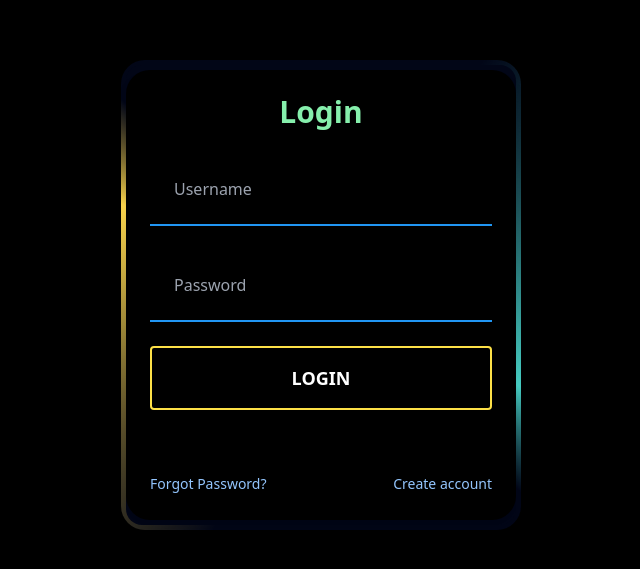
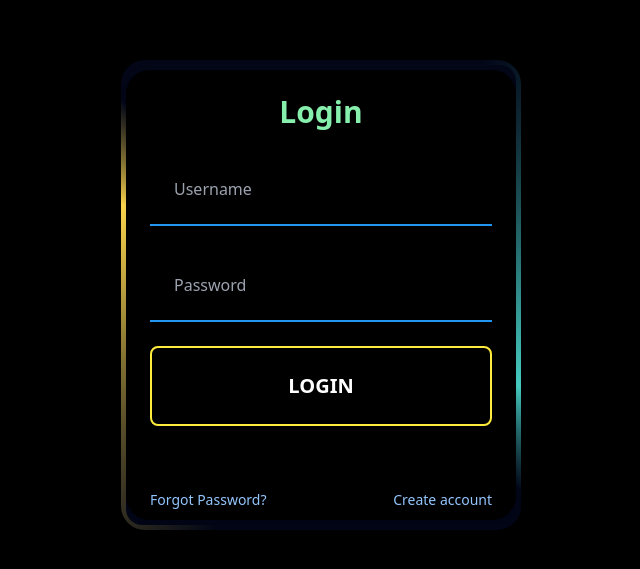
Before and after one commit to Vasita27/BlogWebsite, a React (Create React App) app in the folder frontend/: page / in a window 1280 px wide. Shown: the part 105-674 px from the top of the page, without its empty margins (319-959 px from the left). Built offline with nearby package versions, Linux system fonts and the light colour scheme.

Commit message:
minor changes

```diff
--- a/frontend/src/components/Login.css
+++ b/frontend/src/components/Login.css
@@ -49,7 +49,7 @@ body {
     border-color: #03a9f4;
   }
 
-  button {
+  .login-button {
     width: 100%;
     padding: 1.5rem;
     font-size: 1.25rem;
--- a/frontend/src/components/Login.js
+++ b/frontend/src/components/Login.js
@@ -68,7 +68,7 @@ const Login = () => {
               {/* Submit Button */}
               <button
                 type="submit"
-                className="w-full py-4 text-lg text-white font-bold  rounded border-2 border-yellow-300 hover:opacity-90 shadow-lg"
+                className="login-button w-full py-4 text-lg text-white font-bold  rounded border-2 border-yellow-300 hover:opacity-90 shadow-lg"
               >
                 LOGIN
               </button>
```
